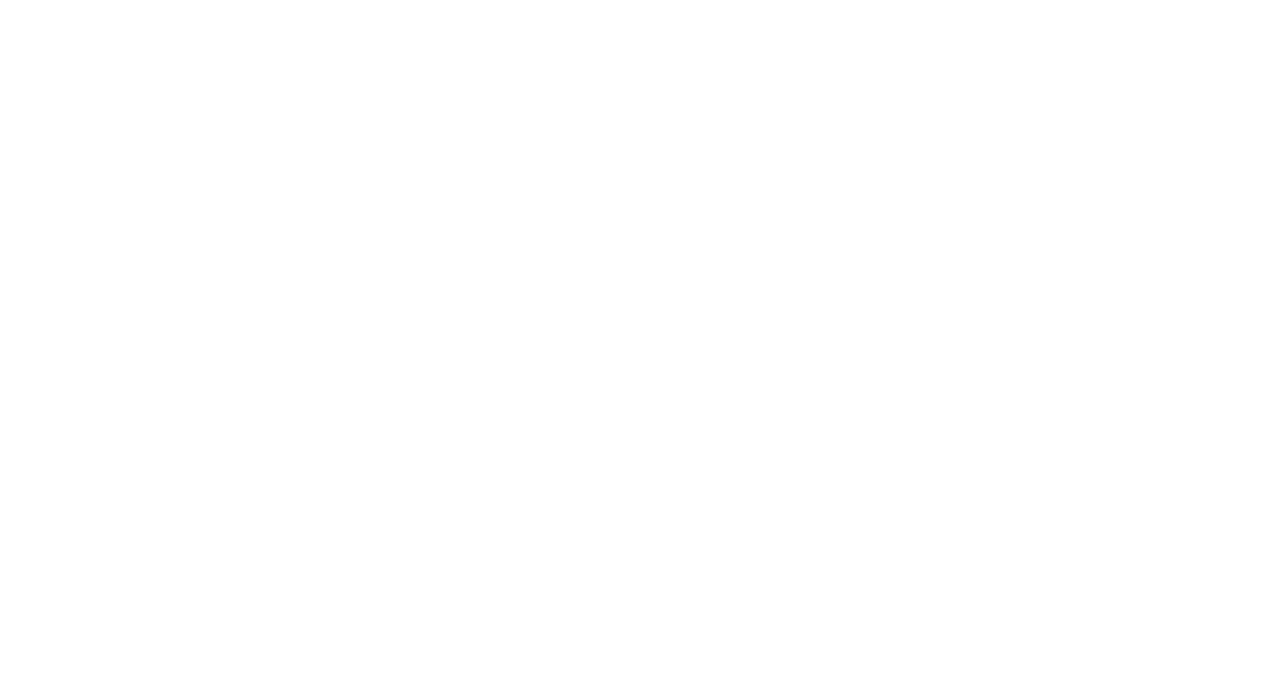
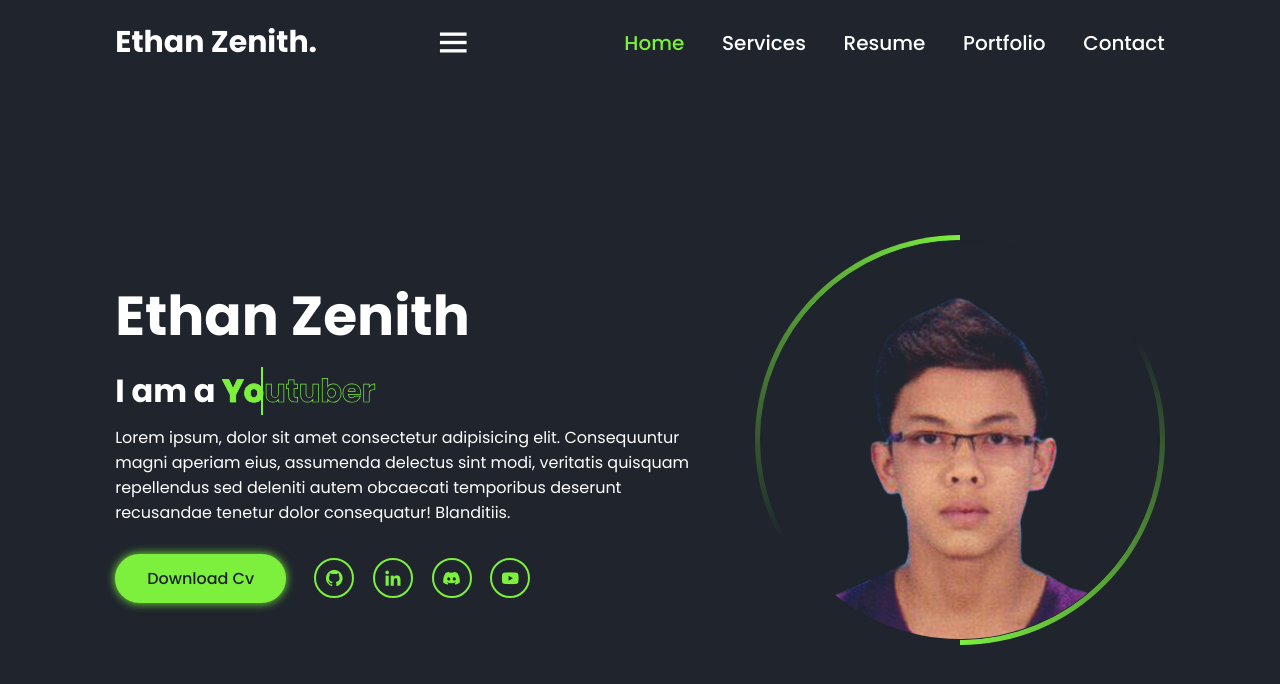
Before and after one commit to shinetzyy/Portfolio, a plain HTML site: page index.html in a window 1280 px wide. Drawn offline with nearby package versions, Linux system fonts and the light colour scheme.

Commit message:
complete home page

```diff
--- a/css/style.css
+++ b/css/style.css
@@ -1,5 +1,222 @@
 @import url('https://fonts.googleapis.com/css2?family=Poppins:wght@400;500;700&display=swap');
 
 * {
+    margin: 0;
+    padding: 0;
+    box-sizing: border-box;
+    text-decoration: none;
+    border: none;
+    outline: none;
     font-family: "Poppins", sans-serif;
 }
+:root{
+        --bg-color:#1f242d;
+        --second-bg-color:#323946;
+        --main-color:#7cf03d;
+        --white-color:#fff;
+        --disabled-color:#fff3;
+}
+html{
+font-size:62.5%;
+}
+
+body{
+    color: var(--white-color);
+}
+header{
+    position: fixed;
+    top: 0;
+    left: 0;
+    width: 100%;
+    padding: 2rem 9%;
+    background: var(--bg-color);
+    display: flex;
+    justify-content: space-between;
+    align-items: center;
+    z-index: 100;
+}
+
+.logo{
+    font-size: 3rem;
+    color: var(--white-color);
+    font-weight: 700;
+}
+
+nav a {
+    font-size: 2rem;
+    color: var(--white-color);
+    font-weight: 500;
+    margin-left: 3.5rem;
+    transition: .5s;
+}
+
+nav a:hover,
+nav a.active{
+    color: var(--main-color);
+
+}
+
+#menu-icon{
+    font-size: 4rem;
+
+}
+section{
+    position: absolute;
+    width: 100%;
+    height: 100%;
+    padding: 10rem 9% 2rem;
+    background: var(--bg-color);
+
+}
+
+.home{
+    display: flex;
+    align-items: center;
+    gap: 5rem;
+}
+.home-detail h1{
+    font-size: clamp(3.5rem,140vw,5.5rem);
+}
+.home-detail h2{
+    display: inline-block;
+    font-size: 3.2rem;
+    margin-top: 1rem;
+}
+
+.home-detail h2 span{
+    position: relative;
+    display: inline-block;
+    color: transparent;
+    -webkit-text-stroke: .07rem var(--main-color);
+    animation: display-text 16s linear infinite;
+    animation-delay: calc(-4s * var(--i));
+
+
+}
+
+@keyframes display-text{
+    25%,100%{
+        display: none;
+    }
+}
+
+.home-detail h2 span::before{
+    content: attr(data-text);
+    position: absolute;
+    width: 0;
+    border-right: .2rem solid var(--main-color);
+    color: var(--main-color);
+    white-space: nowrap;
+    overflow: hidden;
+    animation: fill-text 4s linear infinite;
+}
+
+@keyframes fill-text{
+    10%,100%{
+        width: 0;
+
+    }
+    70%,90%{
+        width: 100%;
+    }
+}
+
+.home-detail p{
+    font-size: 1.6rem;
+    margin: 1rem 0 2.5rem;
+}
+.home-detail .btn-sci{
+    display: flex;
+    align-items: center;
+}
+.btn{
+    display: inline-block;
+    padding: 1rem 3rem;
+    background: var(--main-color);
+    border: .2rem solid var(--main-color);
+    border-radius: 4rem;
+    box-shadow: 0 0 1rem var(--main-color);
+    font-size: 1.6rem;
+    color: var(--bg-color);
+    font-weight: 500;
+    transition: .5s;
+}
+.btn:hover{
+    background: transparent;
+    color: var(--main-color);
+    box-shadow: none;
+
+}
+
+.home-detail .btn-sci .sci{
+    margin-left: 2rem;
+
+}
+.home-detail .btn-sci .sci a{
+    display: inline-flex;
+    padding: .8rem;
+    border: .2rem solid var(--main-color);
+    border-radius: 50%;
+    font-size: 2rem;
+    color: var(--main-color);
+    margin: 0.8rem;
+    transition: .5s;
+}
+.home-detail .btn-sci .sci a:hover{
+    background: var(--main-color);
+    color: var(--bg-color);
+    box-shadow: 0 0 1rem var(--main-color);
+}
+.home-img .img-box{
+    position: relative;
+    width: 32vw;
+    height: 32vw;
+    border-radius: 50%;
+    padding: .5rem;
+    display: flex;
+    justify-content: center;
+    align-items: center;
+    overflow: hidden;
+}
+
+.home-img .img-box::before,
+.home-img .img-box::after{
+    content: '';
+    position: absolute;
+    width: 50rem;
+    height: 50rem;
+    background: conic-gradient(transparent,transparent,transparent, var(--main-color));
+    transform: rotate(0deg);
+    animation: rotate-border 10s linear infinite;
+}
+
+@keyframes rotate-border{
+    100%{
+        transform: rotate(360deg);
+    }
+}
+.home-img .img-box::after{
+    animation-delay: -5s;
+}
+
+.home-img .img-box .img-item{
+    position: relative;
+    width: 100%;
+    height: 100%;
+    background: var(--bg-color);
+    border-radius: 50%;
+    border: .01rem solid var(--bg-color);
+    display: flex;
+    justify-content: center;
+    z-index: 1;
+    overflow: hidden;
+}
+
+.home-img .img-box .img-item img{
+    position: absolute;
+    top: 3rem;
+    display: 3rem;
+    width: 85%;
+    object-fit: cover;
+    mix-blend-mode: lighten;
+}
--- a/index.html
+++ b/index.html
@@ -15,10 +15,53 @@
 <body>
 
     <!-- header -->
+     <header>
+        <a href="#" class="logo">Ethan Zenith.</a>
+        <i class="bx bx-menu" id="menu-icon"></i>
+
+        <nav>
+            <a href="#" class="active">Home</a>
+            <a href="#">Services</a>
+            <a href="#">Resume</a>
+            <a href="#">Portfolio</a>
+            <a href="#">Contact</a>
+        </nav>
+     </header>
 
     <!-- bars background -->
 
     <!-- home section -->
+     <section class="home">
+        <div class="home-detail">
+            <h1>Ethan Zenith</h1>
+            <h2>I am a
+
+                <span style="--i:4" data-text="Coder">Coder</span>
+                <span style="--i:3" data-text="Youtuber">Youtuber</span>
+                <span style="--i:2" data-text="Blogger">Blogger</span>
+                <span style="--i:1" data-text="Designer">Designer</span>
+            </h2>
+            <p>Lorem ipsum, dolor sit amet consectetur adipisicing elit. Consequuntur magni aperiam eius, assumenda delectus sint modi, veritatis quisquam repellendus sed deleniti autem obcaecati temporibus deserunt recusandae tenetur dolor consequatur! Blanditiis.
+            </p>
+            <div class="btn-sci">
+                <a href="#" class="btn">Download Cv</a>
+                <div class="sci">
+                    <a href="#"><i class="bx bxl-github"></i></a>
+                    <a href="#"><i class="bx bxl-linkedin"></i></a>
+                    <a href="#"><i class="bx bxl-discord-alt"></i></a>
+                    <a href="#"><i class="bx bxl-youtube"></i></a>
+                </div>
+            </div>
+        </div>
+
+        <div class="home-img">
+            <div class="img-box">
+                <div class="img-item">
+                    <img src="images/home4.png" alt="">
+                </div>
+            </div>
+        </div>
+     </section>
 
     <!-- services section -->
 
```
